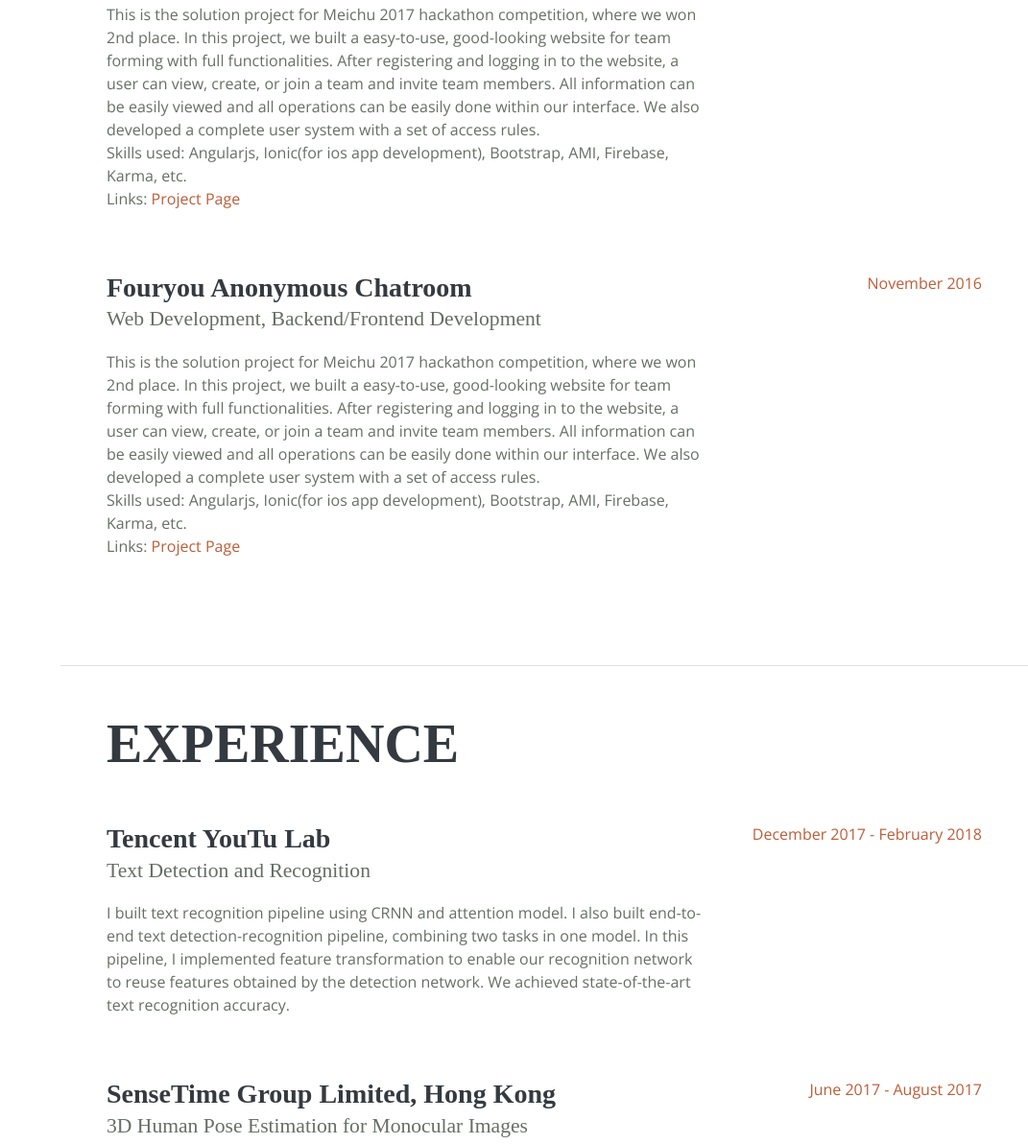
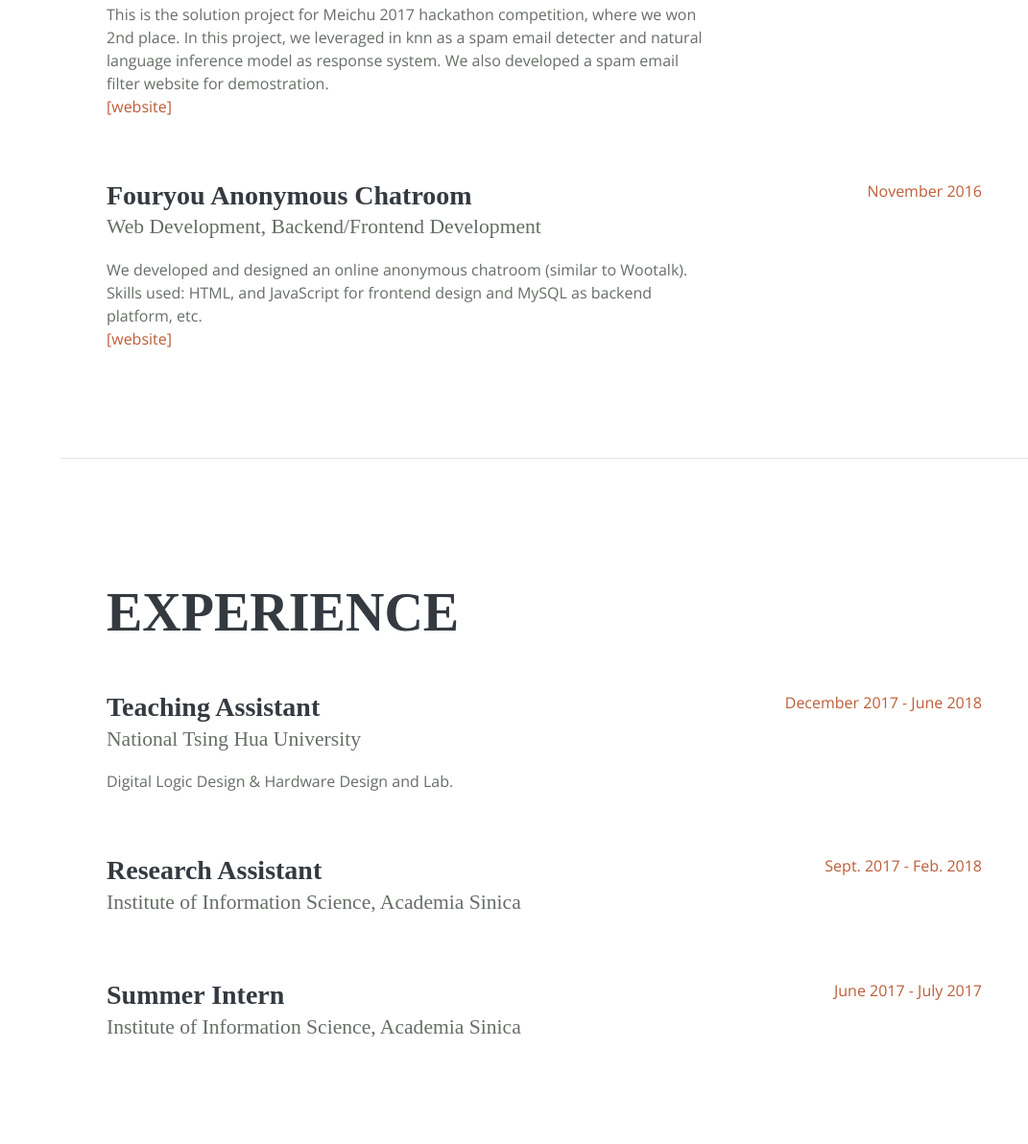
Before and after one commit to hsinweiyo/hsinweiyo.github.io, a plain HTML site: page index.html in a window 1280 px wide. Shown: the part 2678-3870 px from the top of the page at 96% size, without its empty margins (209-1280 px from the left). Drawn offline with nearby package versions, Linux system fonts and the light colour scheme; a web font is replaced by a local one.

Commit message:
version 1 draft

```diff
--- a/index.html
+++ b/index.html
@@ -150,7 +150,7 @@
               <p><i><u>H.-W. Yu</u>, C.-H. Huang, and K.-Y. Su,<br>
 				Conf. Technologies and Applications of Artificial Intelligence (TAAI), pp. , Dec. 2017</i></p>
               <p>
-				Treated a Yes/No question as an entailment decision with a Decomposable Attention model, including evidence extraction, data pre-processing, and decomposable attention model <br>
+				Treated a Yes/No question as an entailment decision with a Decomposable Attention model, including evidence extraction, data pre-processing, and decomposable attention model. <br>
 				<a target="_blank" href="">[pdf]</a><br>
               </p>
             </div>
@@ -187,7 +187,7 @@
               <h3 class="mb-0">MultiNLI Corpus Open-Evaluation Contest</h3>
               <div class="subheading mb-3">Natural Language Inference, Data Extraction</div>
               <p>
-                We improved the accuracy of the multi-nli dataset and the alignment of Natural Language Inference via integrating domain knowledge and neural network<br>
+                We improved the accuracy of the multi-nli dataset and the alignment of Natural Language Inference via integrating domain knowledge and neural network.<br>
                 <a target="_blank" href="">[pdf]</a>
               </p>
             </div>
@@ -201,14 +201,9 @@
               <h3 class="mb-0">Spam Email Filter System</h3>
               <div class="subheading mb-3">Web Development, Backend/Frontend Development</div>
               <p>
-				This is the solution project for Meichu 2017 hackathon competition, where we won 2nd place.
-				In this project, we built a easy-to-use, good-looking website for team forming with full functionalities.
-				After registering and logging in to the website, a user can view, create, or join a team and invite team members.
-				All information can be easily viewed and all operations can be easily done within our interface.
-                We also developed a complete user system with a set of access rules.<br>
-                Skills used: Angularjs, Ionic(for ios app development), Bootstrap, AMI, Firebase, Karma, etc.<br>
-                Links:
-                <a target="_blank" href="https://github.com/caihaoye16/teamform-seed"> Project Page </a>
+				This is the solution project for Meichu 2017 hackathon competition, where we won 2nd place. In this project, we leveraged in knn as a spam email detecter and natural language inference model as response system.
+                We also developed a spam email filter website for demostration.<br>
+                <a target="_blank" href="">[website]</a>
               </p>
             </div>
             <div class="resume-date text-md-right">
@@ -221,14 +216,9 @@
               <h3 class="mb-0">Fouryou Anonymous Chatroom</h3>
               <div class="subheading mb-3">Web Development, Backend/Frontend Development</div>
               <p>
-				This is the solution project for Meichu 2017 hackathon competition, where we won 2nd place.
-				In this project, we built a easy-to-use, good-looking website for team forming with full functionalities.
-				After registering and logging in to the website, a user can view, create, or join a team and invite team members.
-				All information can be easily viewed and all operations can be easily done within our interface.
-                We also developed a complete user system with a set of access rules.<br>
-                Skills used: Angularjs, Ionic(for ios app development), Bootstrap, AMI, Firebase, Karma, etc.<br>
-                Links:
-                <a target="_blank" href="https://github.com/caihaoye16/teamform-seed"> Project Page </a>
+				We developed and designed an online anonymous chatroom (similar to Wootalk).<br>
+                Skills used: HTML, and JavaScript for frontend design and MySQL as backend platform, etc.<br>
+                <a target="_blank" href="">[website]</a>
               </p>
             </div>
             <div class="resume-date text-md-right">
@@ -245,28 +235,39 @@
 
           <div class="resume-item d-flex flex-column flex-md-row mb-5">
             <div class="resume-content mr-auto">
-              <h3 class="mb-0">Tencent YouTu Lab</h3>
-              <div class="subheading mb-3">Text Detection and Recognition</div>
+              <h3 class="mb-0">Teaching Assistant</h3>
+              <div class="subheading mb-3">National Tsing Hua University</div>
               <p>
-                I built text recognition pipeline using CRNN and attention model. I also built end-to-end text detection-recognition pipeline, combining two tasks in one model. In this pipeline, I implemented feature transformation to enable our recognition network to reuse features obtained by the detection network. We achieved state-of-the-art text recognition accuracy.
-
+                Digital Logic Design & Hardware Design and Lab.
               </p>
             </div>
             <div class="resume-date text-md-right">
-              <span class="text-primary">December 2017 - February 2018</span>
+              <span class="text-primary">December 2017 - June 2018</span>
             </div>
           </div>
 
           <div class="resume-item d-flex flex-column flex-md-row mb-5">
             <div class="resume-content mr-auto">
-              <h3 class="mb-0">SenseTime Group Limited, Hong Kong</h3>
-              <div class="subheading mb-3">3D Human Pose Estimation for Monocular Images</div>
+              <h3 class="mb-0">Research Assistant</h3>
+              <div class="subheading mb-3">Institute of Information Science, Academia Sinica</div>
               <p>
-                I participated in a summer internship in Algorithm Research under Depth and Reconstruction Team, and studied the topic about 3D human pose estimation for monocular images. I first reproduced prior work in ICCV 2017using fully-connected neural nets to learn 2D-to-3D pose regression. Then I proposed and implemented two potential improvements: First, I built a DenseNet to extract features from raw images, and concatenated the features with 2D poses in multi-stage fashion to compensate for the ambiguity in 2D space. Second, I viewed this problem differently as dimensionality followed by reconstruction, and thus tried PCA space instead of 2D pose space. The results achieved are state-of-the-art. All frameworks are built in multi-gpu mode and deployed on clusters.
+
               </p>
             </div>
             <div class="resume-date text-md-right">
-              <span class="text-primary">June 2017 - August 2017</span>
+              <span class="text-primary">Sept. 2017 - Feb. 2018</span>
+            </div>
+		  </div>
+
+		  <div class="resume-item d-flex flex-column flex-md-row mb-5">
+            <div class="resume-content mr-auto">
+              <h3 class="mb-0">Summer Intern</h3>
+              <div class="subheading mb-3">Institute of Information Science, Academia Sinica</div>
+              <p>
+              </p>
+            </div>
+            <div class="resume-date text-md-right">
+              <span class="text-primary">June 2017 - July 2017</span>
             </div>
           </div>
 
@@ -279,29 +280,31 @@
           <ul class="fa-ul mb-0">
             <li>
               <i class="fa-li fa fa-trophy text-warning"></i>
-              First Place in CodeIT Suisse Coding Challenge, Credit Suisse</li>
+              2nd place, EECS Project Contest, EECS, NTHU, </li>
             <li>
               <i class="fa-li fa fa-trophy text-warning"></i>
-              Hong Kong University of Science and Technology Academic Achievement Medal</li>
+              2nd place, Senior Year Project Contest, CS, NTHU	</li>
             <li>
               <i class="fa-li fa fa-trophy text-warning"></i>
-              Dean's List (for each semester), HKUST</li>
+              College Student Research Training Fellowship, Ministry of Science and Technology, Taiwan</li>
             <li>
               <i class="fa-li fa fa-trophy text-warning"></i>
-              The Hong Kong Electric Co. Ltd. Scholarship, HKUST</li>
+              Academic Achievement Award, NTHU,	</li>
             <li>
               <i class="fa-li fa fa-trophy text-warning"></i>
-              The Cheng Foundation Scholarship for Chinese Mainland Undergraduate Students</li>
+              Woman Enhancing Tech. Qualcomm Global Scholars Award, Qualcomm Inc., California, U.S and Institute of International Education (IIE)</li>
             <li>
               <i class="fa-li fa fa-trophy text-warning"></i>
-              University's Scholarship Scheme for Continuing Undergraduate Students, HKUST</li>
+              Golden Medal Prize of Digital System Design Course Contest, NTHU	</li>
             <li>
               <i class="fa-li fa fa-trophy text-warning"></i>
-              HKSAR Government Scholarship Fund - Reaching Out Award, HKUST</li>
+              Scholarship for Academic Excellence, Phison Electronics Corp., Taiwan, </li>
             <li>
               <i class="fa-li fa fa-trophy text-warning"></i>
-              Second prize in National Olympiad in Informatics in Provinces, CCF</li>
-
+              Champion, Trend Micro Inc.; 2nd place, Mei-Chu Hackathon Award, Mei-Chu Hackathon, Hsinchu, Taiwan</li>
+			<li>
+			  <i class="fa-li fa fa-trophy text-warning"></i>
+			  Golden Medal Prize of Logic Design Course Contest, NTHU</li>
           </ul>
         </div>
       </section>
```
